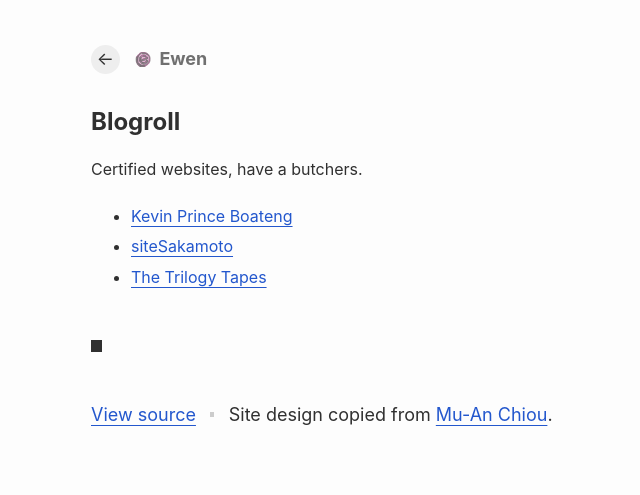
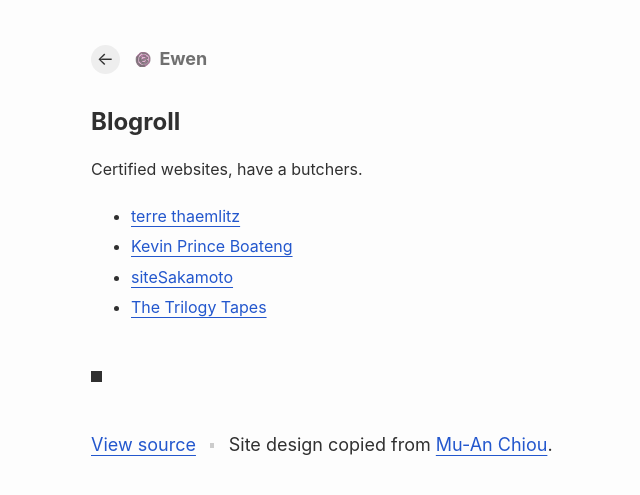
Before and after one commit to ewenme/site2, a Jekyll site: the page built from _pages/blogroll.md, in a window 1280 px wide. Shown: the top 495 px of the page, without its empty margins (225-865 px from the left). Built offline with Jekyll 4.4.1, drawn with Linux system fonts in a browser that asks for light colours.

Commit message:
add blog

```diff
--- a/_data/blogroll.yml
+++ b/_data/blogroll.yml
@@ -4,3 +4,5 @@
   url: https://www.thetrilogytapes.com/pages/blog
 - title: siteSakamoto
   url: https://www.sitesakamoto.com
+- title: terre thaemlitz
+  url: https://www.comatonse.com/thaemlitz/index.html
```
